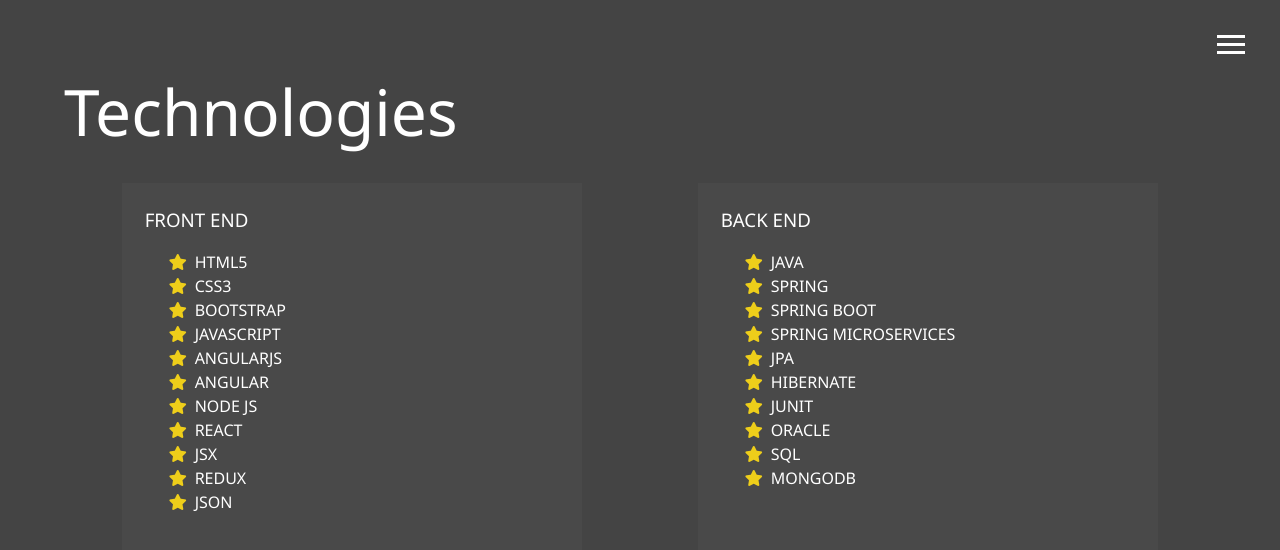
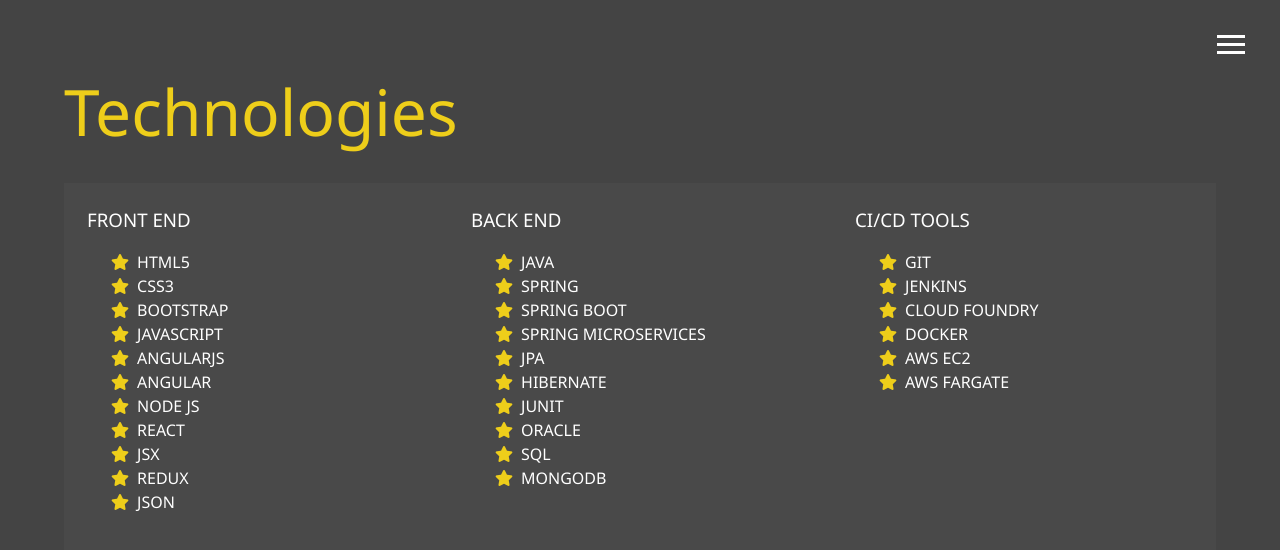
Before and after one commit to EshwaraSrinivas/portfolio, an Angular app: page /technologies in a window 1280 px wide. Shown: the top 550 px of the page. Built offline with nearby package versions, Linux system fonts and the light colour scheme.

Commit message:
profile updated

```diff
--- a/src/app/components/header/header.component.html
+++ b/src/app/components/header/header.component.html
@@ -1,5 +1,5 @@
 <header>
-    <div class="menu-btn" (mouseenter)="showmenu()" [ngClass]="showMenu ? 'close' : ''">
+    <div class="menu-btn" (mouseenter)="showmenu()" (click)="showmenu()" [ngClass]="showMenu ? 'close' : ''">
         <div class="btn-line"></div>
         <div class="btn-line"></div>
         <div class="btn-line"></div>
@@ -28,7 +28,7 @@
                 </li>
                 <li class="nav-item" [ngClass]="showMenu ? 'show' : ''">
                     <button (click)="navigate('/technologies')" class="nav-link">
-                        Tech Stuff
+                        Technologies
                     </button>
                 </li>
                 <li class="nav-item" [ngClass]="showMenu ? 'show' : ''">
--- a/src/app/components/home/home.component.html
+++ b/src/app/components/home/home.component.html
@@ -3,7 +3,7 @@
         Eshwar <span class="text-secondary">L</span>
     </h1>
     <h2 class="sm-heading">
-        Web Developer, Programmer & Designer
+        Full Stack Developer JAVA, ANGULAR, REACT
     </h2>
     <div class="icons">
         <a target="_blank"  href="https://twitter.com/eswarasrinivas">
--- a/src/app/components/technologies/technologies.component.html
+++ b/src/app/components/technologies/technologies.component.html
@@ -1,5 +1,5 @@
 <div class="technologies">
-    <h1 class="lg-heading">
+    <h1 class="lg-heading text-secondary">
         Technologies
     </h1>
     <div class="tech-list">
--- a/src/app/components/work/work.component.html
+++ b/src/app/components/work/work.component.html
@@ -5,7 +5,7 @@
     <div class="projects">
         <div class="project" *ngFor="let project of projects">
             <h3 class="text-secondary">{{project.name}}</h3>
-            <h5>{{project.technologies}}</h5>
+            <h5 class="text-subHeading">{{project.technologies}}</h5>
             <p class="description">{{project.description}}</p>
         </div>
     </div>
--- a/src/app/components/work/work.component.scss
+++ b/src/app/components/work/work.component.scss
@@ -14,6 +14,9 @@
             margin: 2%;
             padding: 1%;
             background: rgba(73, 73, 73, 1);
+            .text-subHeading {
+                color: #eec;
+            }
         }
     }
 }
--- a/src/app/data/jobs.ts
+++ b/src/app/data/jobs.ts
@@ -14,7 +14,7 @@
         {
             companyName: 'MONSANTO',
             role: 'Senior Software Engineer',
-            description: 'Worked on an angular project called Incubator. Currently working on multiple React & Redux projects.'
+            description: 'Worked on an angular project called Incubator and an end-to-end IT-Toolbox application using JAVA & ANGULAR. Currently working on multiple React & Redux projects.'
         }
 
     ];
--- a/src/app/data/projects.ts
+++ b/src/app/data/projects.ts
@@ -8,7 +8,7 @@
     },
     {
       name: 'IT TOOLBOX',
-      technologies: 'NODE, ANGULAR PWA, TYPESCRIPT, WEBPACK, JAVA, SPRING BOOT, REST, POSTGRESQL',
+      technologies: 'NODE, ANGULAR PWA, TYPESCRIPT, WEBPACK, JAVA, SPRING BOOT, REST, HIBERNATE, POSTGRESQL',
       description: 'This app provides an easy way to access all the apps in Breeding IT. There is an option to add the new apps which is managed by the our solutions team. Main advantage of this app is the user need not to bookmark/save all the apps URLs'
     },
     {
--- a/src/app/data/techs.ts
+++ b/src/app/data/techs.ts
@@ -32,6 +32,17 @@
                 'SQL',
                 'MONGODB',
             ]
+        },
+        {
+            type: 'CI/CD TOOLS',
+            languages: [
+                'GIT',
+                'JENKINS',
+                'CLOUD FOUNDRY',
+                'DOCKER',
+                'AWS EC2',
+                'AWS FARGATE'
+            ]
         }
     ]
 }
```
